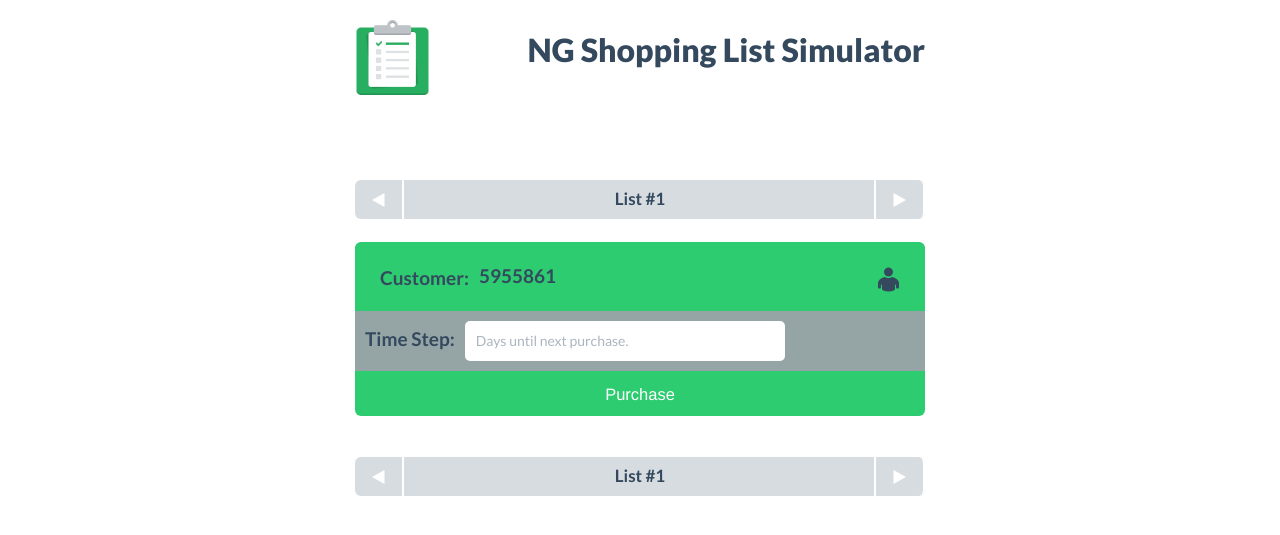
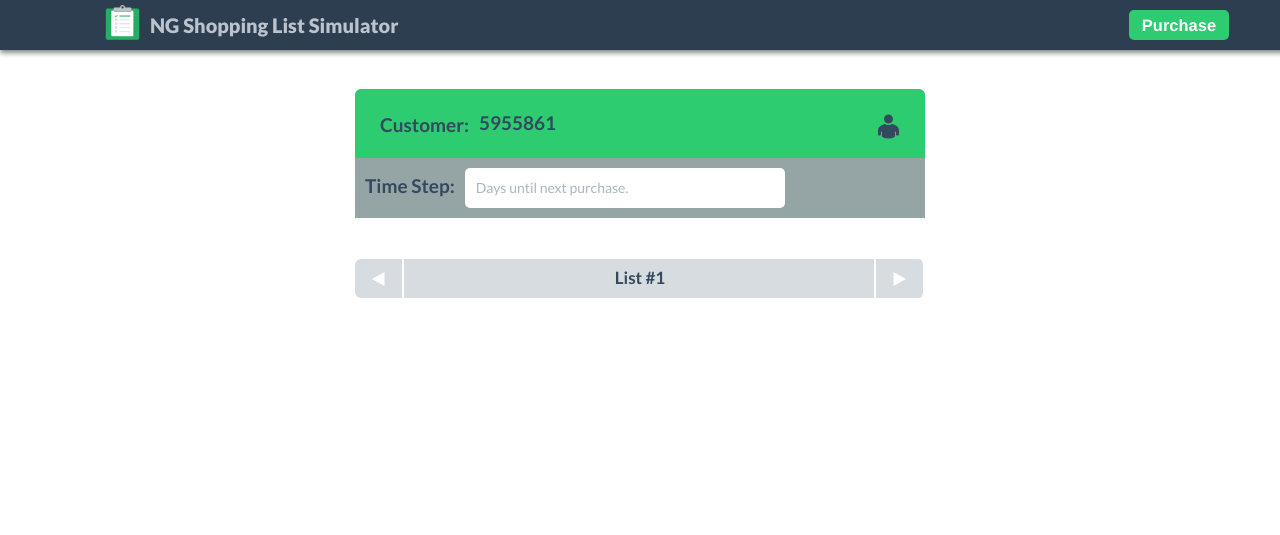
Before and after one commit to sankethkatta/info296-ng, a Flask app: page / in a window 1280 px wide. Shown: the top 535 px of the page. Run offline with Flask 2, Linux system fonts and the light colour scheme; parts of the project's set-up code (start-up, migrations or seed data) failed here and were passed over.

Commit message:
add floating menu

```diff
--- a/webapp/static/css/main.css
+++ b/webapp/static/css/main.css
@@ -1,16 +1,22 @@
 #header h1 {
-  float: right;
+  margin-top: 0px;
+  margin-bottom: 0px;
+  font-size: 20px;
+  color: #BDC3CD;
 }
 
 #header img {
   float: left;
-  height: 75px;
-  width: 75px;
+  height: 35px;
+  width: 35px;
+  margin-right: 10px;
 }
 
 #header {
-  margin-top: 20px;
-  height: 100px;
+  width: 80%;
+  display: block;
+  float: left;
+  margin-left: 100px;
 }
 
 .todo {
@@ -184,3 +190,29 @@
     -moz-border-radius: 100px;
     border-radius: 100px;
 }
+
+#floating-menu {
+  width: 100%;
+  padding: 5px;
+  background-color: #2C3E50;
+  position: fixed;
+  z-index: 1;
+  box-shadow: 0px 3px 5px #888888;
+}
+
+.purchase-btn {
+  width: 100px;
+  -webkit-border-radius: 5px 5px 5px 5px;
+  -moz-border-radius: 5px 5px 5px 5px;
+  border-radius: 5px 5px 5px 5px;
+  float: left;
+  margin-right: 30px;
+  margin-top: 5px;
+  padding-top: 5px;
+  padding-bottom: 5px;
+  font-weight: bold;
+}
+
+#shopping-content {
+  margin-top: 50px;
+}
--- a/webapp/templates/index.html
+++ b/webapp/templates/index.html
@@ -11,30 +11,22 @@
   </head>
 
   <body>
+    <div id="floating-menu">
+      <div id="header">
+        <img src="{{ url_for('static', filename='img/illustrations/clipboard.png') }}" class="big-illustration-pusher">
+        <h1>NG Shopping List Simulator</h1>
+      </div>
+      <button class="btn btn-block btn-success purchase-btn">Purchase</button>
+    </div>
     <div class="container">
 
       <div class="row-fluid">
         <div class="span6 offset3">
-          <div id="header">
-            <img src="{{ url_for('static', filename='img/illustrations/clipboard.png') }}" class="big-illustration-pusher">
-            <h1>NG Shopping List Simulator</h1>
-          </div>
           <div id="loading"><img src="{{ url_for('static', filename='img/loading.gif') }}"><span>Loading...</span></div>
         </div>
       </div>
 
-      <div class="row-fluid">
-        <div class="span6 offset3">
-          <div class="pagination">
-            <div class="pagination-index">List #<span>1</span></div>
-            <ul>
-              <li class="previous"><a href="#"><img src="{{ url_for('static', filename='img/pager/previous.png') }}"></a></li>
-              <li class="next"><a href="#"><img src="{{ url_for('static', filename='img/pager/next.png') }}"></a></li>
-            </ul>
-          </div>
-      </div>
-
-      <div class="row-fluid">
+      <div class="row-fluid" id="shopping-content">
         <div class="span6 offset3" id="lists">
           {% include 'rec_list.html' %}
         </div>
--- a/webapp/templates/rec_list.html
+++ b/webapp/templates/rec_list.html
@@ -29,5 +29,4 @@
       <div class="time-step-field">Time Step:</div>
       <input class="time-step-input" type="number" placeholder="Days until next purchase." min="0">
     </div>
-    <input class="purchase-btn btn btn-success btn-block btn-large" type="submit" value="Purchase">
 </form>
```
